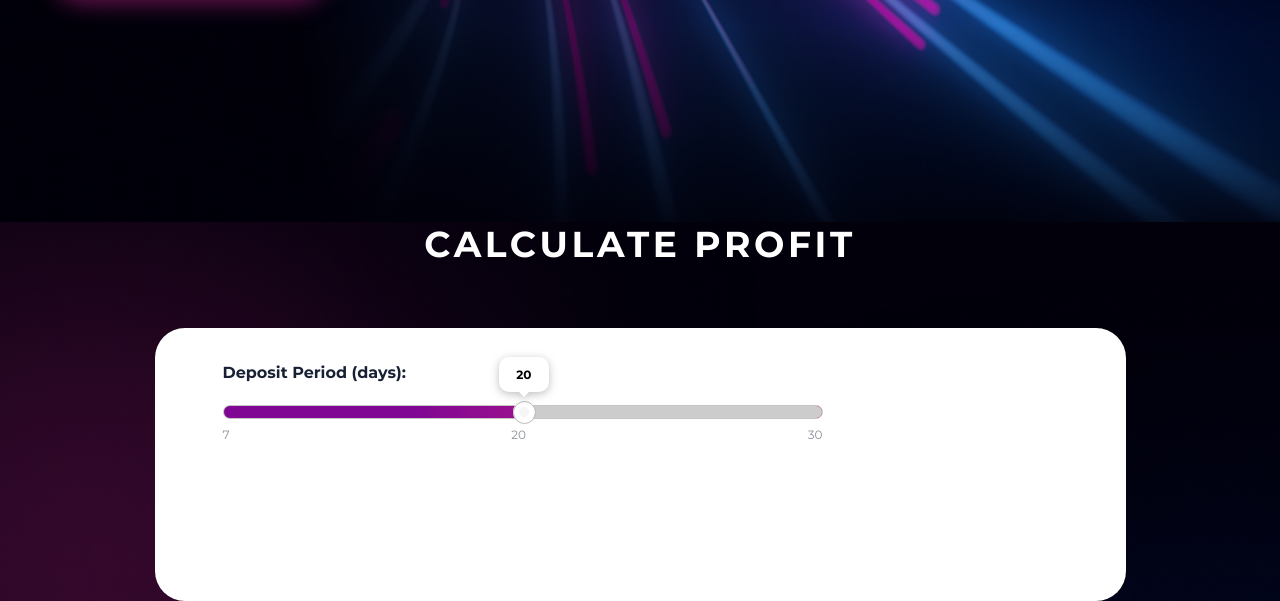
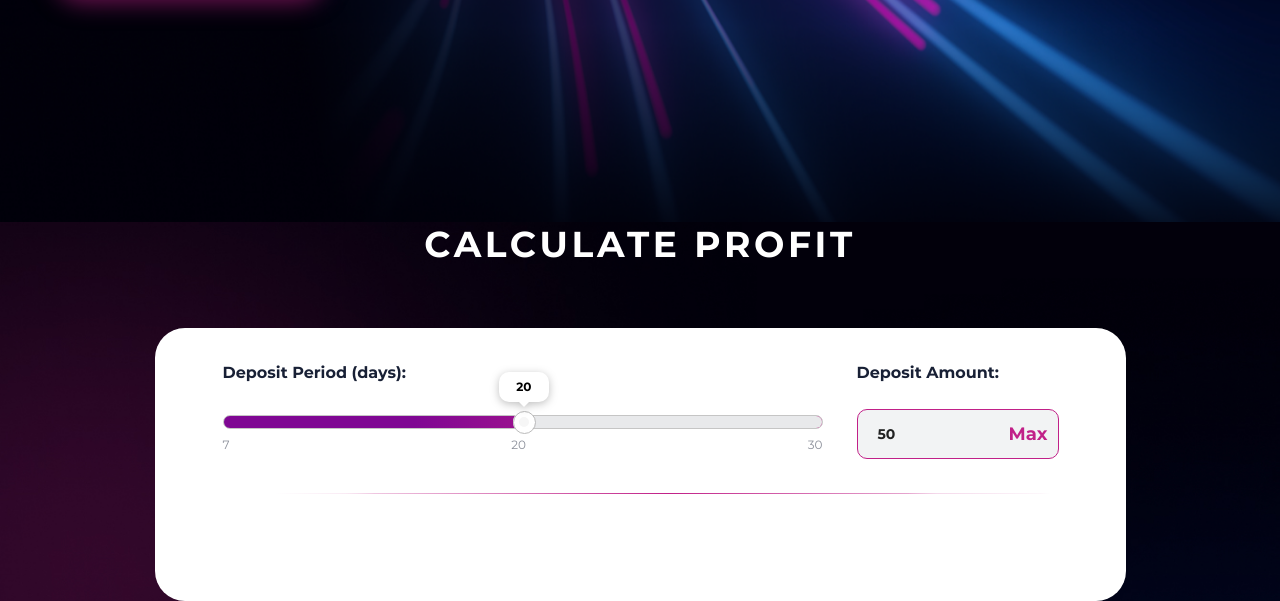
Before and after one commit to irina-ponomarenko/BNB, a plain HTML site: page index.html in a window 1280 px wide. Shown: the part 493-1094 px from the top of the page. Drawn offline with nearby package versions, Linux system fonts and the light colour scheme.

Commit message:
NEW block

```diff
--- a/index.html
+++ b/index.html
@@ -104,7 +104,7 @@
 
             <div class="container-calculate-info">
                 <div class="container-counter">
-                    <div class="deposit-block">
+                    <div class="deposit-block deposit">
                         <h3 class="title-deposit">
                             Deposit Period (days):
                         </h3>
@@ -116,6 +116,14 @@
                                 <li>20</li>
                                 <li>30</li>
                             </ul>
+                        </div>
+                    </div>
+                    <div class="container-counter-amount">
+                        <div class="deposit-block">
+                            <h3 class="title-deposit amount-title">
+                                Deposit Amount:
+                            </h3>
+                            <div class="amount-field"  onkeypress="return (this.innerText.length <= 12)" contenteditable="true">50</div>
                         </div>
                     </div>
                 </div>
--- a/styles/style.css
+++ b/styles/style.css
@@ -347,6 +347,7 @@ a:active {
     top: -22px;
     bottom: -20px;
     right: 0;
+    border: 1px solid  #e8e9eb;
 }
 
 .ui-state-default, .ui-widget-content .ui-state-default{
@@ -379,7 +380,7 @@ a:active {
     position: absolute;
     background: #FFFFFF;
     width: 50px;
-    height: 35px;
+    height: 30px;
     border-radius: 10px;
     filter: drop-shadow(0px 2px 4px rgba(0, 0, 0, 0.25));
     display: flex;
@@ -390,7 +391,7 @@ a:active {
     font-weight: bold;
     font-size: 12px;
     color: #000000;
-    top: -50px;
+    top: -45px;
     left: 50%;
     transform: translateX(-50%);
 }
@@ -416,14 +417,13 @@ a:active {
 }
 
 .title-deposit{
-    margin-bottom: 46px;
+    margin-bottom: 56px;
     font-weight: bold;
     font-size: 16px;
 }
 
-
 .ui-slider .slider-range-inverse {
-    background: #CCC;
+    background: #e8e9eb;
     position: absolute;
     right: 0;
 }
@@ -431,3 +431,63 @@ a:active {
 .ui-slider .ui-slider-range {
     background: transparent;
 }
+
+.amount-field{
+    background: #F2F3F4;
+    border: 1px solid #C12088;
+    box-sizing: border-box;
+    border-radius: 10px;
+    width: 202px;
+    height: 50px;
+    padding: 14px 23px 14px 20px;
+    position: relative;
+    -webkit-user-select: text;
+    cursor: auto;
+    -webkit-appearance: textfield;
+    font-style: normal;
+    font-weight: bold;
+    font-size: 14px;
+    font-family: "Montserrat";
+    display: flex;
+    align-items: center;
+}
+
+.amount-field:before{
+    content: 'Max';
+    position: absolute;
+    font-family: "Montserrat";
+    font-style: normal;
+    font-weight: bold;
+    font-size: 18px;
+    line-height: normal;
+    color: #C12088;
+    right: 10px;
+    top: 50%;
+    transform: translateY(-50%);
+}
+
+.amount-title{
+    margin-bottom: 28px;
+}
+
+.container-counter{
+    display: flex;
+    justify-content: space-between;
+    padding-bottom: 35px;
+    position: relative;
+}
+
+.container-counter::after{
+    content: '';
+    position: absolute;
+    height: 1px;
+    left: 0;
+    right: 0;
+    bottom: 0;
+    border-radius: 100%;
+    background: linear-gradient(266.61deg, #FFFFFF -1.47%, #C12088 46.7%, #FFFFFF 93.87%);
+}
+
+.deposit{
+    width: 80%;
+}
```
